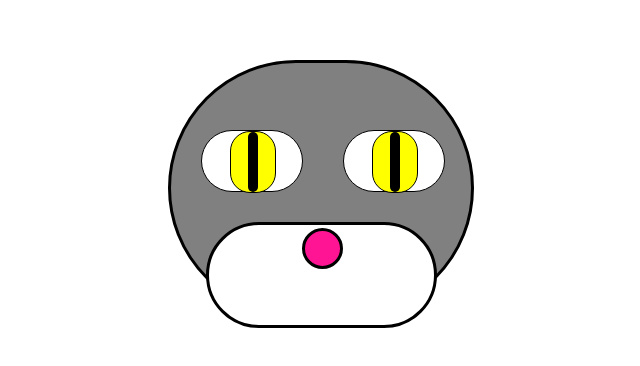
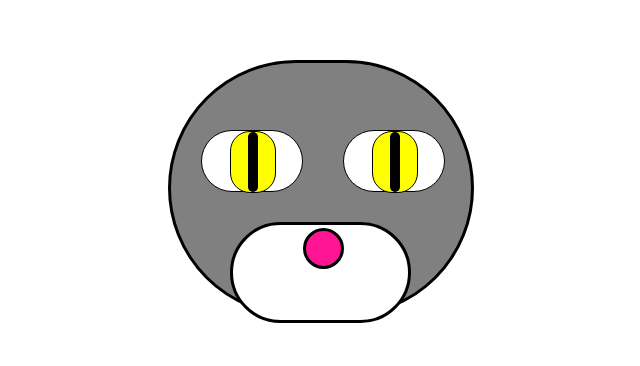
Before and after one commit to ichbindev/css-drawings, a plain HTML site: page index.html in a window 1280 px wide. Shown: the part 190-556 px from the top of the page, without its empty margins (132-772 px from the left). Drawn offline with Linux system fonts and the light colour scheme.

Commit message:
adjust cat muzzle

```diff
--- a/drawings.css
+++ b/drawings.css
@@ -49,9 +49,9 @@
   border: 3px solid black;
   position: relative;
   top: 60px;
-  left: 38px;
-  width: 225px;
-  height: 100px;
+  left: 62px;
+  width: 175px;
+  height: 95px;
   border-radius: 250px;
   z-index: 2;
 }
@@ -65,7 +65,7 @@
   z-index: 3;
   position: relative;
   top: 3px;
-  left: 93px;
+  left: 70px;
 }
 
 .cat-pupil {
```
